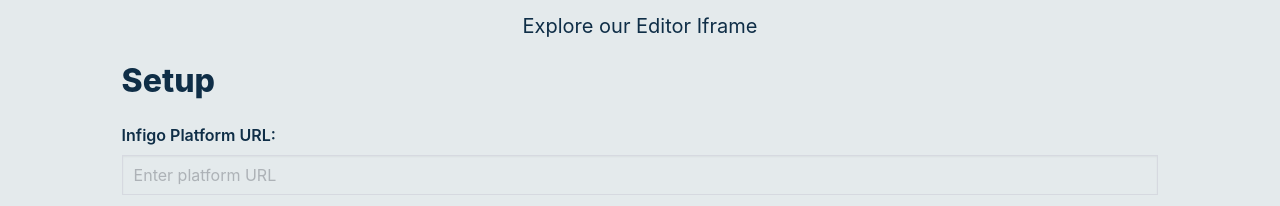
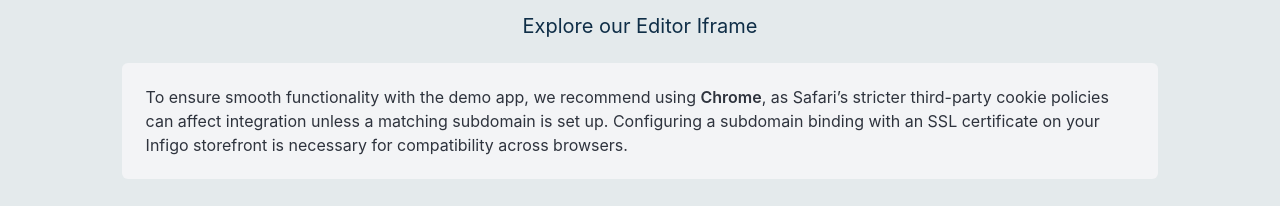
Before and after one commit to Infigo-Official/iframe-demo-app, a Vue app in the folder ui/: page /setup in a window 1280 px wide. Shown: the part 326-532 px from the top of the page. Built offline with nearby package versions, Linux system fonts and the light colour scheme.

Commit message:
added information about security with the subdomain

```diff
--- a/ui/src/pages/setup.vue
+++ b/ui/src/pages/setup.vue
@@ -1,6 +1,14 @@
 <template>
   <div class="container">
     <Title></Title>
+
+    <!-- Important Information Section -->
+    <div class="notification">
+      To ensure smooth functionality with the demo app, we recommend using
+      <strong>Chrome</strong>, as Safari’s stricter third-party cookie policies can affect
+      integration unless a matching subdomain is set up. Configuring a subdomain binding with an SSL
+      certificate on your Infigo storefront is necessary for compatibility across browsers.
+    </div>
 
     <h1 class="title is-3">Setup</h1>
     <form @submit.prevent="saveSetup">
```
